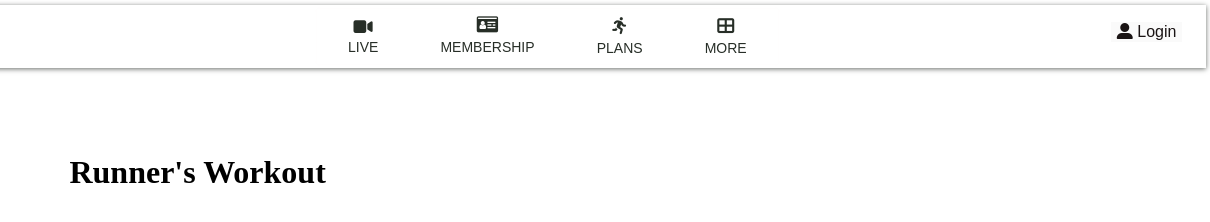
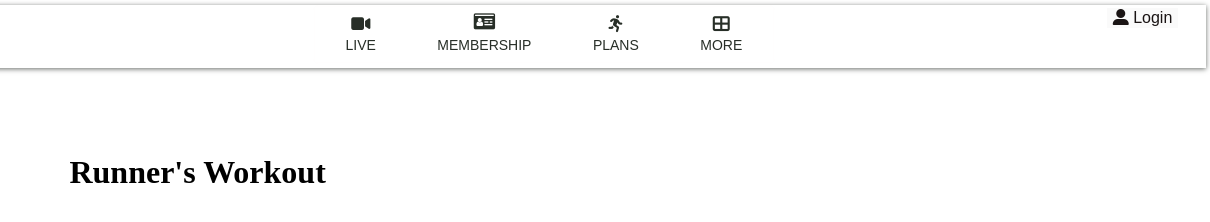
Before and after one commit to Buvanesh31/Ibrat-task, a plain HTML site: page index.html in a window 1280 px wide. Shown: the top 222 px of the page, 70-1280 px from the left. Drawn offline with Linux system fonts and the light colour scheme.

Commit message:
Add files via upload

```diff
--- a/index.html
+++ b/index.html
@@ -8,6 +8,7 @@
   <link rel="stylesheet" href="style.css">
   <script src="https://kit.fontawesome.com/0b4fa5f130.js" crossorigin="anonymous"></script>
   <link rel="stylesheet" href="https://cdnjs.cloudflare.com/ajax/libs/font-awesome/4.7.0/css/font-awesome.min.css">
+  <link rel="icon" type="image/png" href="./image/favicon.ico">
   <title>Hello Fitness</title>
 </head>
 
--- a/style.css
+++ b/style.css
@@ -74,6 +74,7 @@
 }
 
 .navHeader {
+  position: relative;
   margin-top: -1.3%;
   margin-left: -0.4%;
   margin-right: -0.3%;
@@ -81,7 +82,7 @@
 }
 
 .navbar {
-  position: fixed;
+  position: absolute;
   height: 55px;
   margin-top: 1px;
   margin-left: 30%;
```
Also changed, not shown: image/favicon.ico (added).
